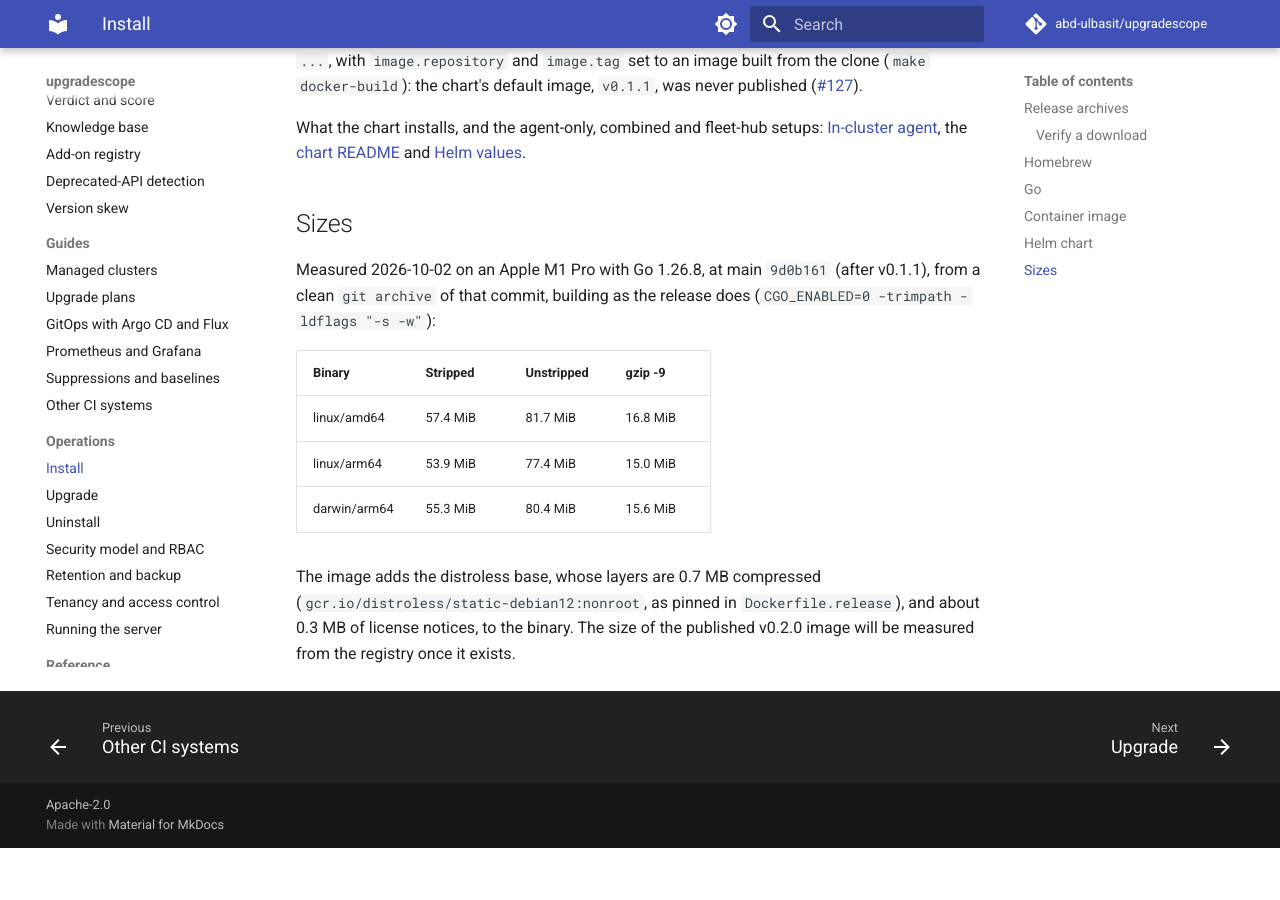
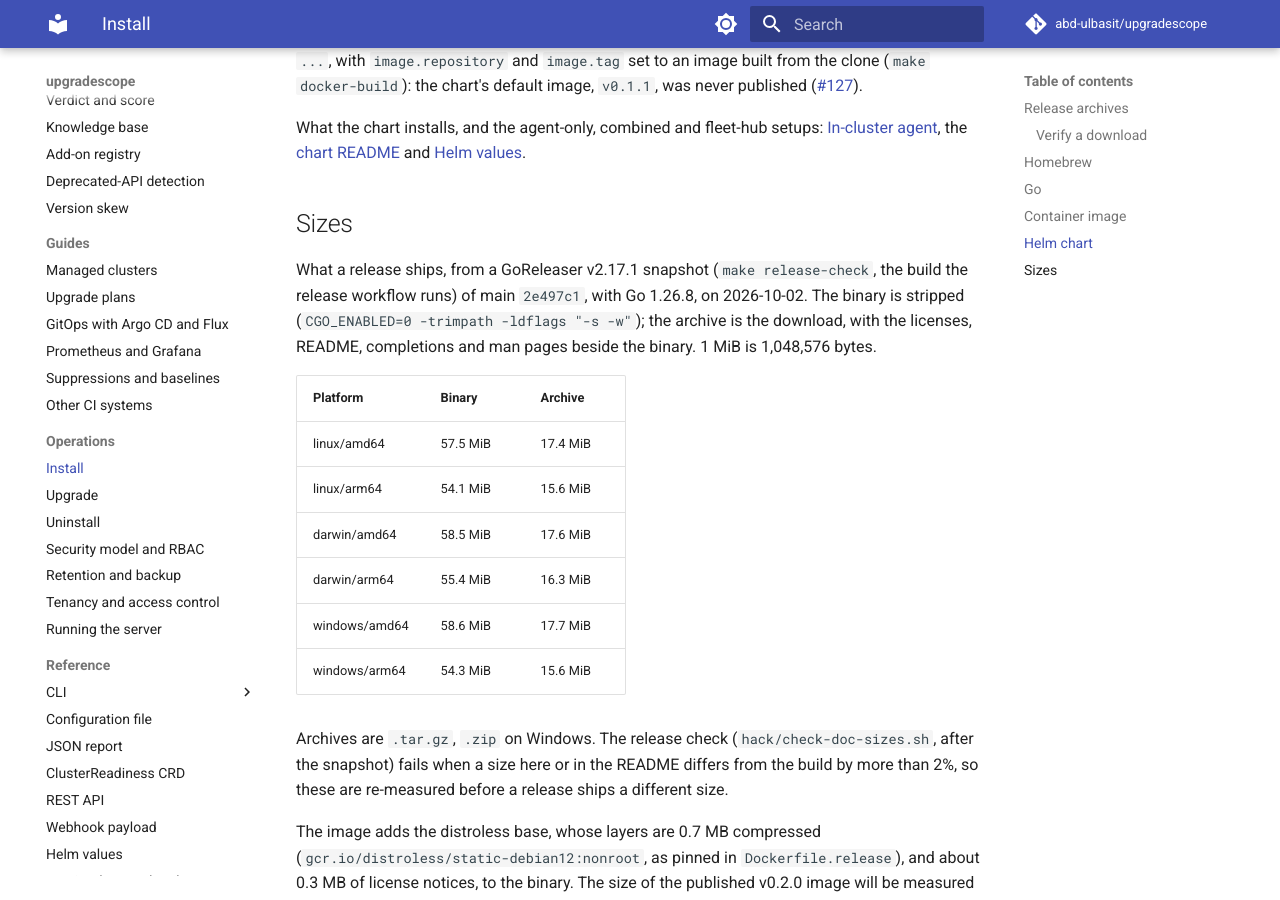
Before and after one commit to abd-ulbasit/upgradescope, an MkDocs documentation site: the page built from docs/operations/install.md, in a window 1280 px wide and 900 px high, scrolled down 2588 px. Built offline with MkDocs 1.6.1 and Material for MkDocs 9.7.7, drawn with Linux system fonts in a browser that asks for light colours; comment, search, counter and statistics services are not loaded; before the commit the page ends 3436 px from its top, so only the background shows below that.

Commit message:
feat(release-check): fail when the documented binary and archive sizes drift from the build
hack/check-doc-sizes.sh reads the sizes README.md (Measured) and
docs/operations/install.md (Sizes) state, per platform, and compares
each with the stripped binary and the release archive that
dist/artifacts.json lists; more than 2% off fails, and so does a page
that documents no size in the format it reads. release-check runs it
right after the GoReleaser snapshot, so a release cannot ship sizes the
docs misstate. hack/check-doc-sizes_test.sh (make hack-test) drives it
against a fake dist/ and proves the real pages parse.

The docs now state what a release ships, re-measured from a GoReleaser
v2.17.1 snapshot of main 2e497c1 with Go 1.26.8: the binary and the
.tar.gz/.zip download for all six platforms, in MiB. The old gzip -9
figures were of the bare binary (3% under the real archive), and the
unstripped column is gone: nothing ships unstripped. ci.yml's release
filter runs release-check when the script or either page changes.

Refs #130

Co-Authored-By: Claude Fable 5 <noreply@anthropic.com>

```diff
--- a/docs/operations/install.md
+++ b/docs/operations/install.md
@@ -117,15 +117,26 @@ and [Helm values](../reference/helm-values.md).
 
 ## Sizes
 
-Measured 2026-10-02 on an Apple M1 Pro with Go 1.26.8, at main `9d0b161`
-(after v0.1.1), from a clean `git archive` of that commit, building as the
-release does (`CGO_ENABLED=0 -trimpath -ldflags "-s -w"`):
+What a release ships, from a GoReleaser v2.17.1 snapshot (`make
+release-check`, the build the release workflow runs) of main `2e497c1`,
+with Go 1.26.8, on 2026-10-02. The binary is stripped (`CGO_ENABLED=0
+-trimpath -ldflags "-s -w"`); the archive is the download, with the
+licenses, README, completions and man pages beside the binary. 1 MiB is
+1,048,576 bytes.
 
-| Binary | Stripped | Unstripped | gzip -9 |
-|---|---|---|---|
-| linux/amd64 | 57.4 MiB | 81.7 MiB | 16.8 MiB |
-| linux/arm64 | 53.9 MiB | 77.4 MiB | 15.0 MiB |
-| darwin/arm64 | 55.3 MiB | 80.4 MiB | 15.6 MiB |
+| Platform | Binary | Archive |
+|---|---|---|
+| linux/amd64 | 57.5 MiB | 17.4 MiB |
+| linux/arm64 | 54.1 MiB | 15.6 MiB |
+| darwin/amd64 | 58.5 MiB | 17.6 MiB |
+| darwin/arm64 | 55.4 MiB | 16.3 MiB |
+| windows/amd64 | 58.6 MiB | 17.7 MiB |
+| windows/arm64 | 54.3 MiB | 15.6 MiB |
+
+Archives are `.tar.gz`, `.zip` on Windows. The release check
+(`hack/check-doc-sizes.sh`, after the snapshot) fails when a size here or
+in the README differs from the build by more than 2%, so these are re-measured
+before a release ships a different size.
 
 The image adds the distroless base, whose layers are 0.7 MB compressed
 (`gcr.io/distroless/static-debian12:nonroot`, as pinned in
```
Also changed, not shown: CONTRIBUTING.md (+1 -1 lines), README.md (+1 -1 lines), docs/claims.md (+1 -1 lines), 5 other files.
